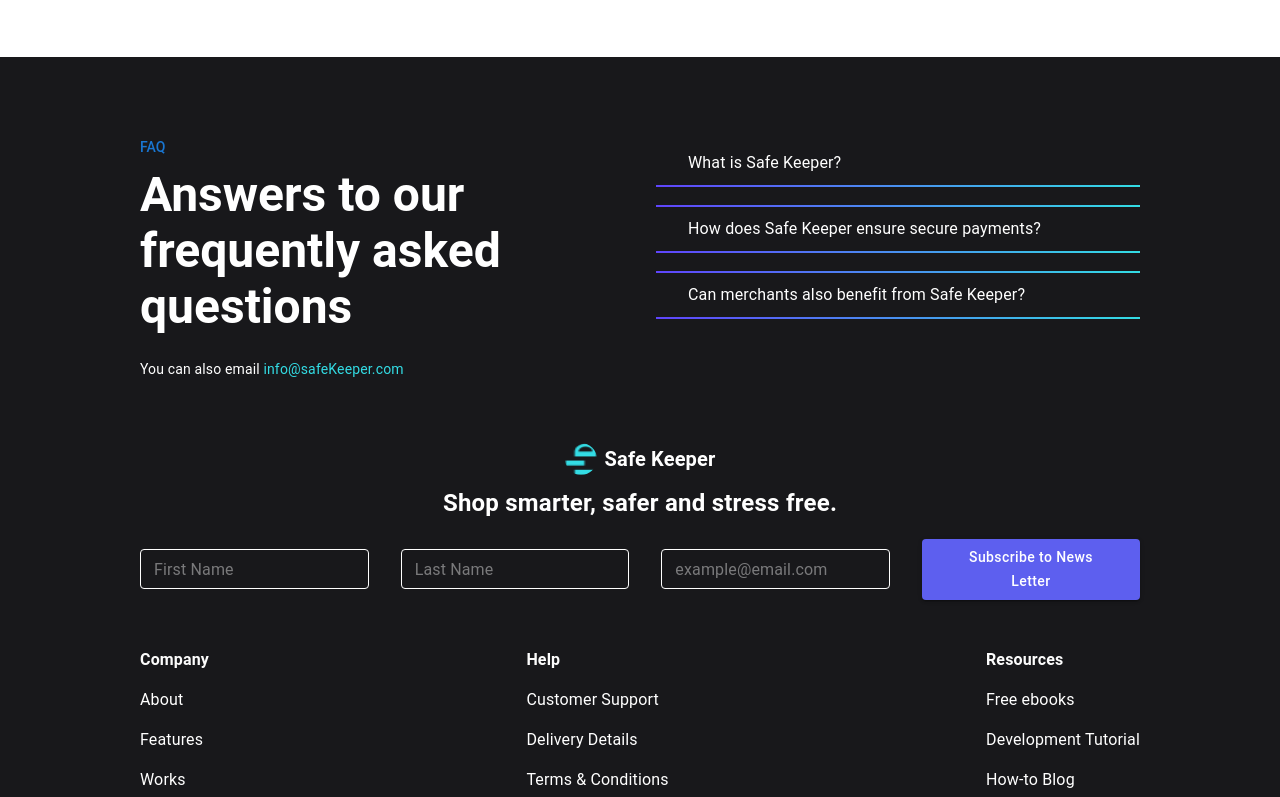
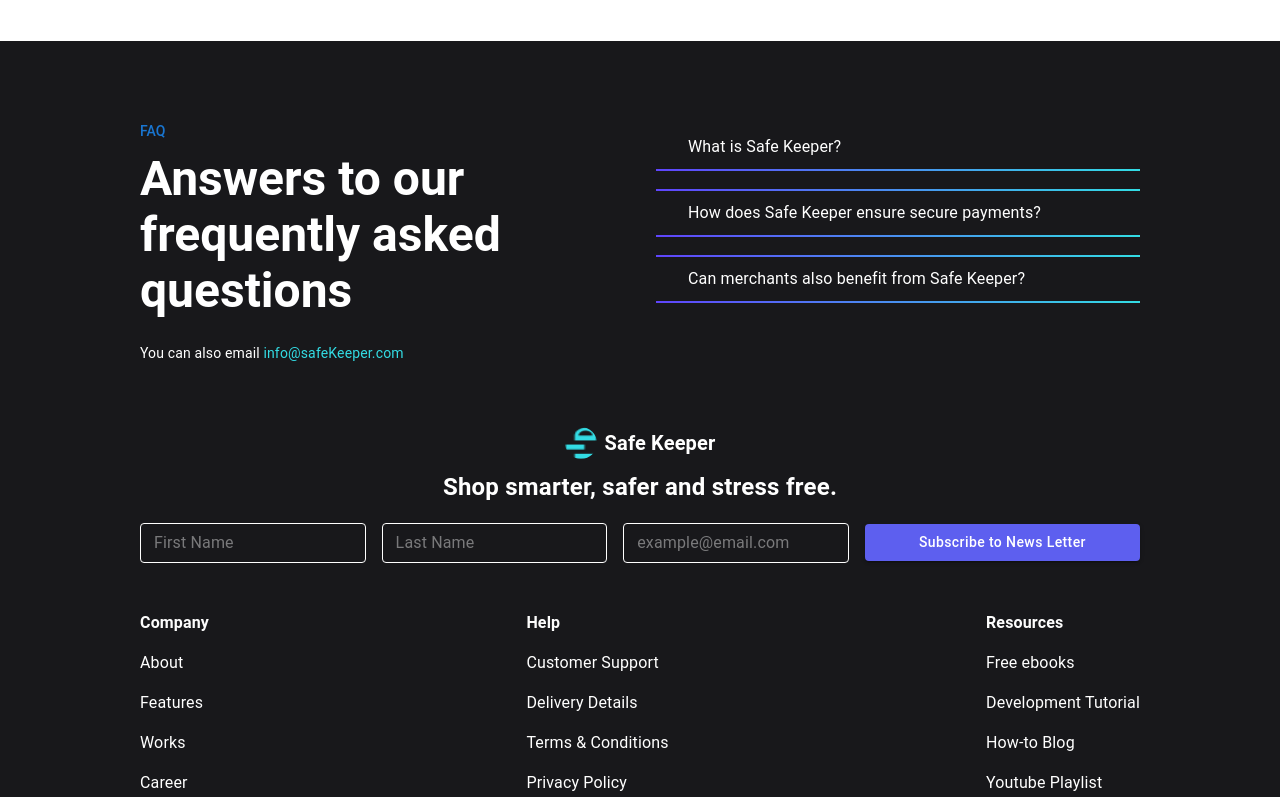
Before and after one commit to AdetolaEsther/waiting-list-copy, a Next.js app: page / in a window 1280 px wide. Shown: the part 3876-4673 px from the top of the page. Built offline with nearby package versions, Linux system fonts and the light colour scheme; no server answers; some icons are missing; a web font is replaced by a local one.

Commit message:
ui clean up

```diff
--- a/src/components/Features.tsx
+++ b/src/components/Features.tsx
@@ -1,4 +1,4 @@
-import { Typography, Box, Stack,  } from "@mui/material";
+import { Typography, Box, Stack } from "@mui/material";
 import React from "react";
 import Image from "next/image";
 import JoinButton from "./JoinButton";
@@ -31,13 +31,14 @@ const Features = () => {
             justifyContent="space-between"
             sx={{ px: { xs: 4, md: "204px" }, py: { xs: 6, md: "100px" } }}
         >
+            {/* Image for Desktop */}
             <Box
                 sx={{
                     flex: 1,
                     position: "relative",
-                    height: { xs: 200, md: 300 },
-                    width:"325px"
-
+                    height: { xs: 0, md: 300 },
+                    width: { xs: 0, md: "325px" },
+                    display: { xs: "none", md: "block" },
                 }}
             >
                 <Image
@@ -52,6 +53,25 @@ const Features = () => {
                 <Typography variant="h4" fontWeight={700}>
                     Key Features
                 </Typography>
+
+                {/* Image for Mobile */}
+                <Box
+                    sx={{
+                        position: "relative",
+                        height: 200,
+                        width: "100%",
+                        maxWidth: 325,
+                        display: { xs: "block", md: "none" },
+                        alignSelf: "center",
+                    }}
+                >
+                    <Image
+                        src="/shoopingcart.png"
+                        alt="Shopping Cart"
+                        layout="fill"
+                        objectFit="contain"
+                    />
+                </Box>
 
                 {features.map((section, idx) => (
                     <Box key={idx}>
@@ -77,7 +97,6 @@ const Features = () => {
                                         width={15}
                                         height={15}
                                     />
-
                                     <Typography
                                         variant="body2"
                                         color="text.primary"
--- a/src/components/Footer.tsx
+++ b/src/components/Footer.tsx
@@ -216,11 +216,18 @@ const [expanded, setExpanded] = useState<number | null>(null);
                         mb={6}
                         marginTop={2}
                     >
-                        <Stack direction="row" spacing={4} alignItems="center">
+                        <Stack
+                            direction={{ xs: "column", md: "row" }}
+                            spacing={2}
+                            alignItems={{ xs: "stretch", md: "center" }}
+                            width="100%"
+                        >
                             <TextField
                                 name="first_name"
                                 placeholder="First Name"
                                 variant="outlined"
+                                size="small"
+                                fullWidth
                                 value={formData.first_name}
                                 onChange={(e) =>
                                     setFormData({
@@ -228,14 +235,10 @@ const [expanded, setExpanded] = useState<number | null>(null);
                                         [e.target.name]: e.target.value,
                                     })
                                 }
-                                size="small"
                                 sx={{
                                     "& .MuiOutlinedInput-root": {
                                         color: "#FCFCFC",
-                                        borderColor: "#fff",
-                                        "& fieldset": {
-                                            borderColor: "#fff",
-                                        },
+                                        "& fieldset": { borderColor: "#fff" },
                                         "&:hover fieldset": {
                                             borderColor: "#fff",
                                         },
@@ -243,9 +246,7 @@ const [expanded, setExpanded] = useState<number | null>(null);
                                             borderColor: "#fff",
                                         },
                                     },
-                                    "& input": {
-                                        color: "#fff",
-                                    },
+                                    "& input": { color: "#fff" },
                                     borderRadius: 2,
                                 }}
                             />
@@ -254,6 +255,7 @@ const [expanded, setExpanded] = useState<number | null>(null);
                                 placeholder="Last Name"
                                 variant="outlined"
                                 size="small"
+                                fullWidth
                                 value={formData.last_name}
                                 onChange={(e) =>
                                     setFormData({
@@ -264,10 +266,7 @@ const [expanded, setExpanded] = useState<number | null>(null);
                                 sx={{
                                     "& .MuiOutlinedInput-root": {
                                         color: "#FCFCFC",
-                                        borderColor: "#fff",
-                                        "& fieldset": {
-                                            borderColor: "#fff",
-                                        },
+                                        "& fieldset": { borderColor: "#fff" },
                                         "&:hover fieldset": {
                                             borderColor: "#fff",
                                         },
@@ -275,9 +274,7 @@ const [expanded, setExpanded] = useState<number | null>(null);
                                             borderColor: "#fff",
                                         },
                                     },
-                                    "& input": {
-                                        color: "#fff",
-                                    },
+                                    "& input": { color: "#fff" },
                                 }}
                             />
                             <TextField
@@ -285,6 +282,7 @@ const [expanded, setExpanded] = useState<number | null>(null);
                                 placeholder="example@email.com"
                                 variant="outlined"
                                 size="small"
+                                fullWidth
                                 value={formData.email}
                                 onChange={(e) =>
                                     setFormData({
@@ -295,10 +293,7 @@ const [expanded, setExpanded] = useState<number | null>(null);
                                 sx={{
                                     "& .MuiOutlinedInput-root": {
                                         color: "#FCFCFC",
-                                        borderColor: "#fff",
-                                        "& fieldset": {
-                                            borderColor: "#fff",
-                                        },
+                                        "& fieldset": { borderColor: "#fff" },
                                         "&:hover fieldset": {
                                             borderColor: "#fff",
                                         },
@@ -306,9 +301,8 @@ const [expanded, setExpanded] = useState<number | null>(null);
                                             borderColor: "#fff",
                                         },
                                     },
-                                    "& input": {
-                                        color: "#fff",
-                                    },
+                                    "& input": { color: "#fff" },
+
                                 }}
                             />
                             <Button
@@ -318,13 +312,16 @@ const [expanded, setExpanded] = useState<number | null>(null);
                                     color: "#fff",
                                     px: 4,
                                     textTransform: "none",
+                                    whiteSpace: "nowrap",
+                                    width: { xs: "90%", md: "100%" },
                                 }}
                                 onClick={handleSubscribe}
                             >
-                                Subscribe to News Letter{" "}
+                                Subscribe to News Letter
                             </Button>
                         </Stack>
                     </Stack>
+
                     <Stack
                         direction={{ xs: "column", md: "row" }}
                         spacing={4}
--- a/src/components/HowItWork.tsx
+++ b/src/components/HowItWork.tsx
@@ -56,10 +56,10 @@ const StepCard = ({
                 sx={{
                     width: 48,
                     height: 48,
-                    mb: 2,
+                    mb: 1,
                 }}
             >
-                <Image src={icon} alt={title} width={48} height={48} />
+                <Image src={icon} alt={title} width={20} height={35} />
             </Box>
             <Typography variant="subtitle1" fontWeight={600} mb={1}>
                 {title}:
```
